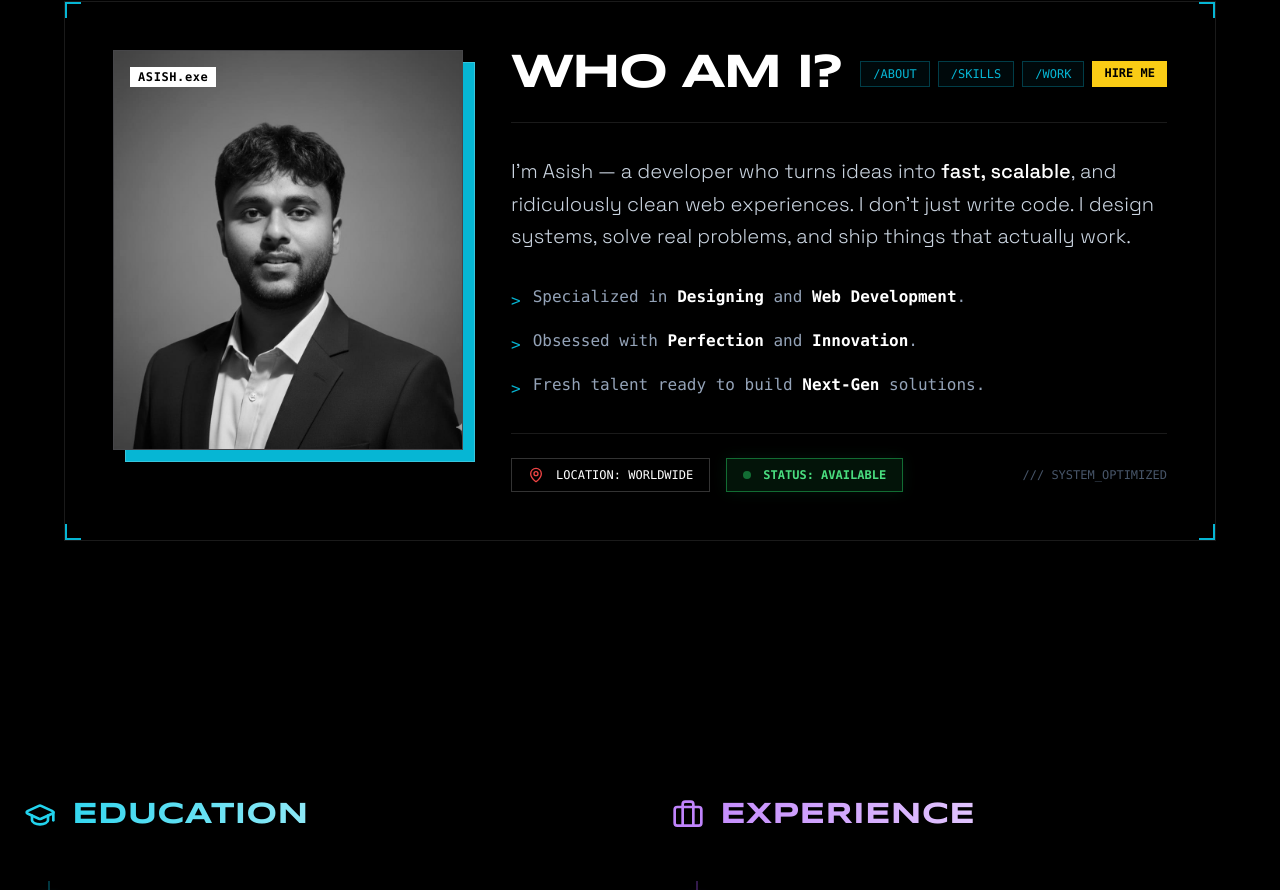
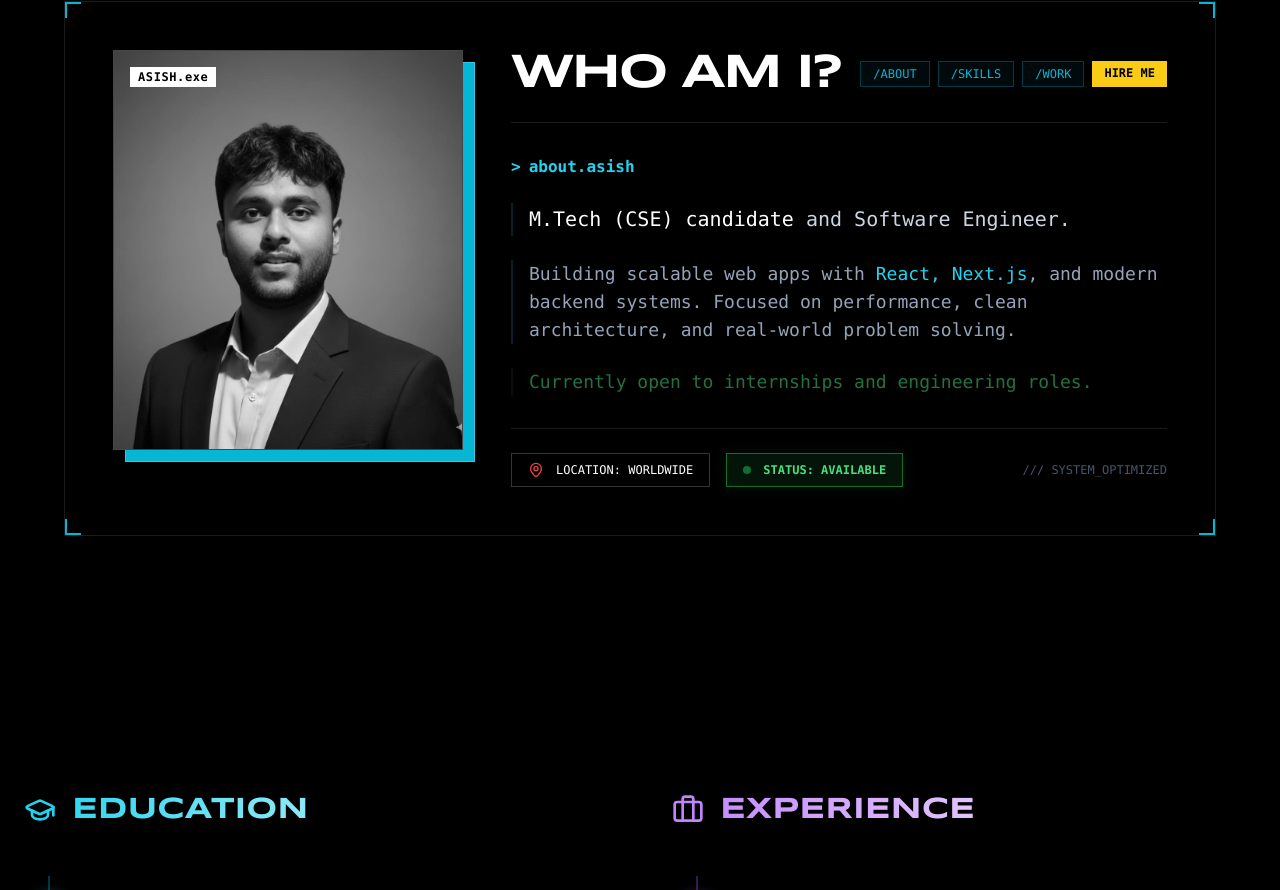
Before and after one commit to Asishranjansahu/ASISH-PORTFOLIO, a React (Vite) app: page / in a window 1280 px wide. Shown: the part 1019-1909 px from the top of the page. Built offline with nearby package versions, Linux system fonts and the light colour scheme.

Commit message:
chore: update WhoAmI content to terminal style format

```diff
--- a/src/components/WhoAmI.jsx
+++ b/src/components/WhoAmI.jsx
@@ -54,23 +54,20 @@ const WhoAmI = () => {
                     </div>
                 </div>
 
-                <p className="text-xl text-slate-300 leading-relaxed font-light">
-                    I’m Asish — a developer who turns ideas into <span className="text-white font-medium">fast, scalable</span>, and ridiculously clean web experiences. I don’t just write code. I design systems, solve real problems, and ship things that actually work.
-                </p>
-
-                <div className="space-y-4 font-mono text-sm md:text-base text-slate-400">
-                    <div className="flex gap-3 items-start group">
-                        <span className="text-cyan-500 mt-1 group-hover:translate-x-1 transition-transform">{'>'}</span>
-                        <p className="group-hover:text-cyan-400 transition-colors">Specialized in <strong className="text-white">Designing</strong> and <strong className="text-white">Web Development</strong>.</p>
+                <div className="font-mono text-slate-300 space-y-6">
+                    <div className="flex gap-2 text-cyan-400 font-bold">
+                        <span>&gt;</span>
+                        <span>about.asish</span>
                     </div>
-                    <div className="flex gap-3 items-start group">
-                        <span className="text-cyan-500 mt-1 group-hover:translate-x-1 transition-transform">{'>'}</span>
-                        <p className="group-hover:text-cyan-400 transition-colors">Obsessed with <strong className="text-white">Perfection</strong> and <strong className="text-white">Innovation</strong>.</p>
-                    </div>
-                    <div className="flex gap-3 items-start group">
-                        <span className="text-cyan-500 mt-1 group-hover:translate-x-1 transition-transform">{'>'}</span>
-                        <p className="group-hover:text-cyan-400 transition-colors">Fresh talent ready to build <strong className="text-white">Next-Gen</strong> solutions.</p>
-                    </div>
+                    <p className="text-xl leading-relaxed font-light pl-4 border-l-2 border-cyan-500/20">
+                        <strong className="text-white">M.Tech (CSE) candidate</strong> and Software Engineer.
+                    </p>
+                    <p className="text-lg text-slate-400 pl-4 border-l-2 border-cyan-500/20">
+                        Building scalable web apps with <span className="text-cyan-400">React, Next.js</span>, and modern backend systems. Focused on performance, clean architecture, and real-world problem solving.
+                    </p>
+                    <p className="text-lg text-green-400 font-medium pl-4 border-l-2 border-green-500/20 animate-pulse">
+                        Currently open to internships and engineering roles.
+                    </p>
                 </div>
 
                 {/* Status Bar */}
```
